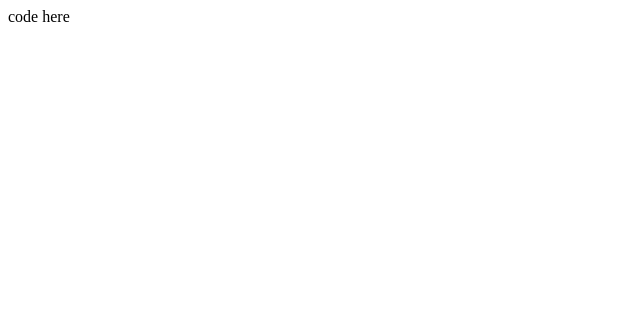
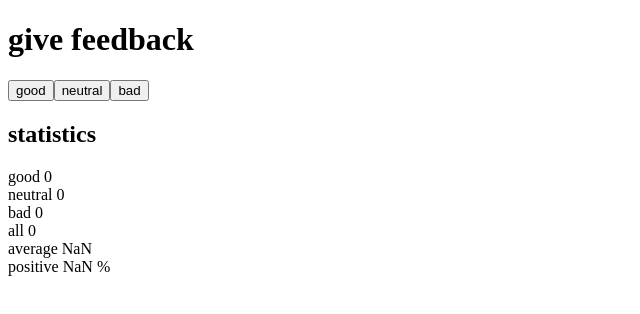
Before and after one commit to Marcelinka/fullstackopen, a React (Vite) app in the folder part1/unicafe/: page / in a window 1280 px wide. Shown: the top 314 px of the page, without its empty margins (0-640 px from the left). Built offline with nearby package versions, Linux system fonts and the light colour scheme.

Commit message:
part1 [unicafe]: 1.7

```diff
--- a/part1/unicafe/src/App.jsx
+++ b/part1/unicafe/src/App.jsx
@@ -6,7 +6,37 @@ const App = () => {
   const [neutral, setNeutral] = useState(0);
   const [bad, setBad] = useState(0);
 
-  return <div>code here</div>;
+  const getAll = () => {
+    return good + neutral + bad;
+  };
+
+  const getAverage = () => {
+    const stat = good + bad * -1;
+    return stat / getAll();
+  };
+
+  const getPositivePercent = () => {
+    return (good / getAll()) * 100;
+  };
+
+  return (
+    <div>
+      <h1>give feedback</h1>
+
+      <button onClick={() => setGood(good + 1)}>good</button>
+      <button onClick={() => setNeutral(neutral + 1)}>neutral</button>
+      <button onClick={() => setBad(bad + 1)}>bad</button>
+
+      <h2>statistics</h2>
+
+      <div>good {good}</div>
+      <div>neutral {neutral}</div>
+      <div>bad {bad}</div>
+      <div>all {getAll()}</div>
+      <div>average {getAverage()}</div>
+      <div>positive {getPositivePercent()} %</div>
+    </div>
+  );
 };
 
 export default App;
```
